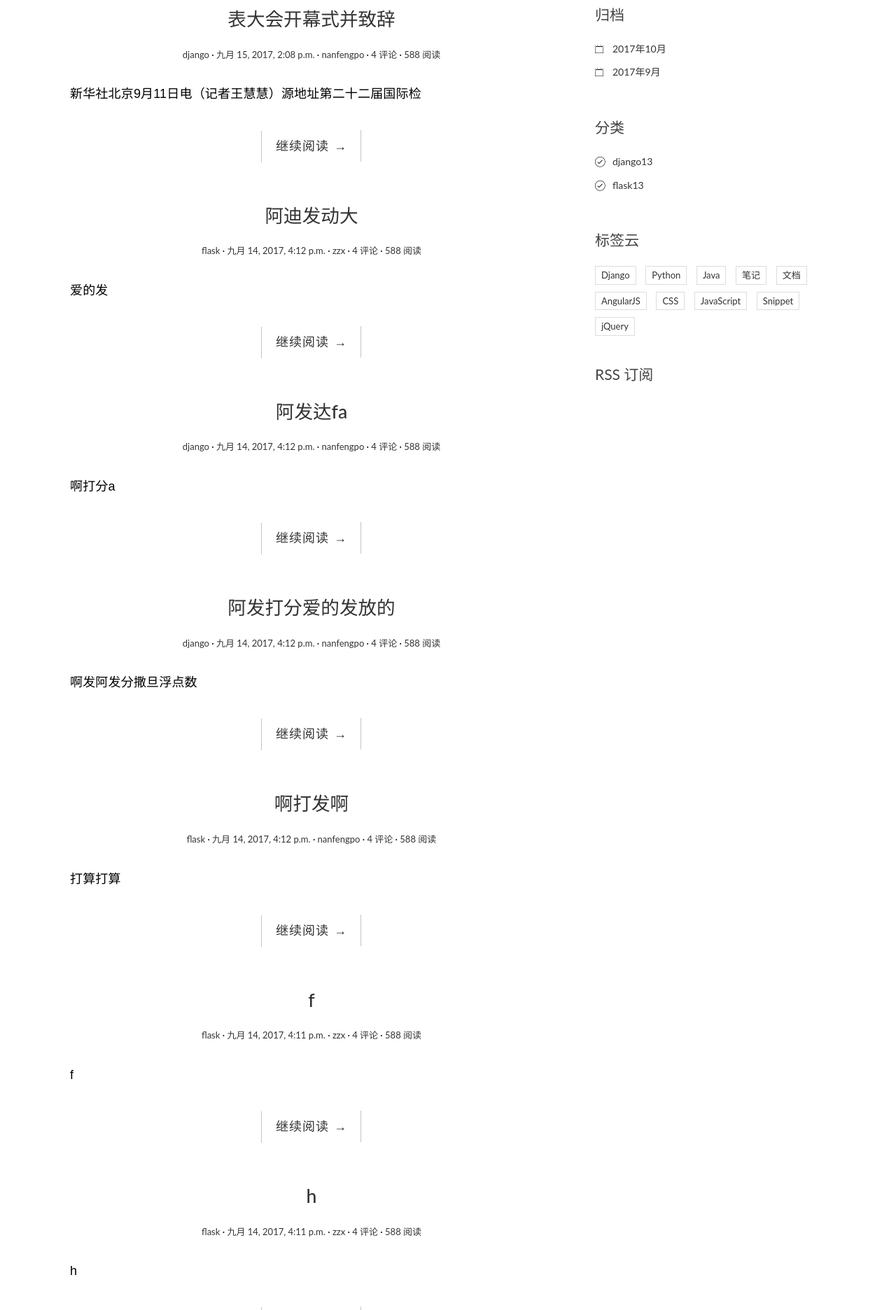
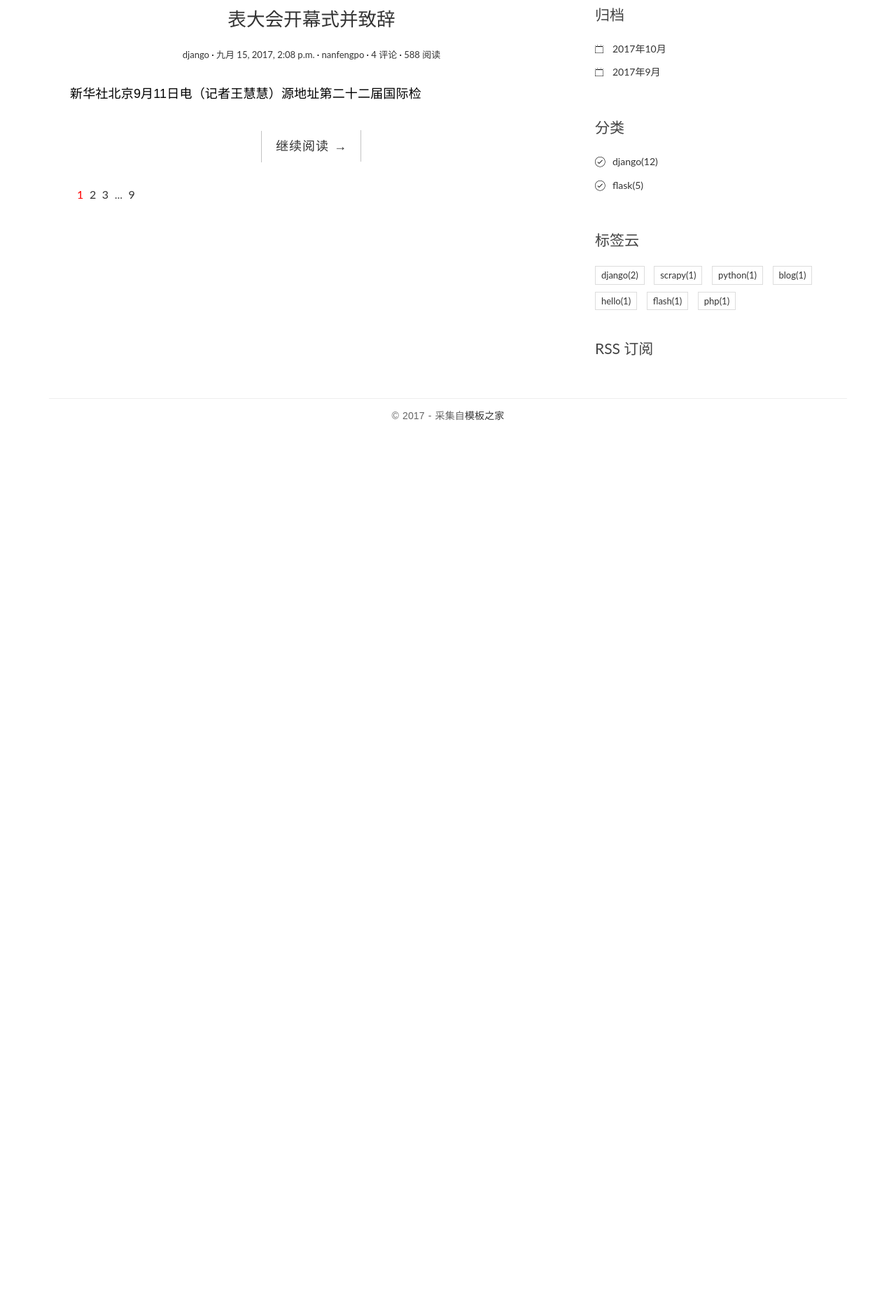
Before and after one commit to DaimaDaxia/django-blog, a Django app: page / in a window 1280 px wide. Shown: the part 453-2325 px from the top of the page at 70% size. After the commit the page ends 1054 px from the top, so only its background shows below. Run offline with Django 3.2, Linux system fonts and the light colour scheme; data comes from the database, SQL or seed files in the repository; both versions use the stored data as it was after the commit; some libraries are stand-ins or nearby versions.

Commit message:
添加云标签

```diff
--- a/blogproject/blog/models.py
+++ b/blogproject/blog/models.py
@@ -21,7 +21,7 @@
     body = models.TextField()
     created_time = models.DateTimeField()
     modified_time = models.DateTimeField()
-    views = models.IntegerField()
+    views = models.IntegerField(default=0)
     # 摘要
     excerpt = models.CharField(max_length=256,blank=True)
 
--- a/blogproject/blog/templatetags/blog_tags.py
+++ b/blogproject/blog/templatetags/blog_tags.py
@@ -1,6 +1,7 @@
 from django import template
+from django.db.models.aggregates import Count
 
-from ..models import Post,Category
+from ..models import Post, Category, Tag
 
 register = template.Library()
 
@@ -14,4 +15,11 @@
 
 @register.simple_tag
 def get_categories():
-    return Category.objects.all()
+    return Category.objects.annotate(
+        num_post = Count('post')
+    ).filter(num_post__gt=0)
+@register.simple_tag
+def get_tags():
+    return Tag.objects.annotate(
+        num_posts=Count('post')
+    ).filter(num_posts__gt=0)
--- a/blogproject/blog/urls.py
+++ b/blogproject/blog/urls.py
@@ -7,6 +7,7 @@
 urlpatterns = [
     url(r'^$',views.IndexView.as_view(),name='index'),
     url(r'^post/(?P<pk>[0-9]+)/$',views.PostDetailView.as_view(),name='detail'),
-    url(r'archives/(?P<year>[0-9]{4})/(?P<month>[0-9]{0,2})/$', views.ArchivesView.as_view(),name='archives'),
-    url(r'category/(?P<pk>[0-9]+)/$', views.CategoryView.as_view(), name='category'),
+    url(r'^archives/(?P<year>[0-9]{4})/(?P<month>[0-9]{0,2})/$', views.ArchivesView.as_view(),name='archives'),
+    url(r'^category/(?P<pk>[0-9]+)/$', views.CategoryView.as_view(), name='category'),
+    url(r'^tag/(?P<tag_pk>\d+)/$', views.TagView.as_view(), name='tag')
 ]
--- a/blogproject/blog/views.py
+++ b/blogproject/blog/views.py
@@ -2,7 +2,7 @@
 from django.views.generic import ListView, DetailView
 from markdown import markdown
 
-from .models import Post,Category
+from .models import Post, Category, Tag
 from comment.models import Comment
 from comment.forms import CommentForm
 
@@ -10,6 +10,62 @@
     model = Post
     template_name = 'blog/index.html'
     context_object_name = 'post_list'
+    paginate_by = 2
+
+    def pagination_data(self, paginator, page, is_paginated):
+        if not is_paginated:
+            return {}
+        more_pages = 2
+        first = False
+        left_has_more = False
+        left = []
+        page_number = page.number
+        right = []
+        right_has_more = False
+        last = False
+        total_pages = paginator.num_pages
+        page_range = paginator.page_range
+        if page_number == 1:
+            right = page_range[page_number:page_number+more_pages]
+            if right[-1]<total_pages-1:
+                right_has_more = True
+            if right[-1]<total_pages:
+                last = True
+        elif page_number == total_pages:
+            temp = page_number-more_pages-1
+            left = page_range[(temp if temp > 0 else 0):page_number-1]
+            if left[0] > 2:
+                left_has_more = True
+            if left[0] > 1:
+                first = True
+        else:
+            temp = page_number-more_pages-1
+            left = page_range[(temp if temp > 0 else 0):page_number-1]
+            right = page_range[page_number:page_number + more_pages]
+            if right[-1]<total_pages-1:
+                right_has_more=True
+            if right[-1]<total_pages:
+                last=True
+            if left[0] > 2:
+                left_has_more = True
+            if left[0] > 1:
+                first = True
+        data = {
+            'left': left,
+            'right': right,
+            'left_has_more':left_has_more,
+            'right_has_more': right_has_more,
+            'first': first,
+            'last': last,
+        }
+        return data
+    def get_context_data(self, **kwargs):
+        context = super().get_context_data(**kwargs)
+        paginator = context.get('paginator')
+        page = context.get('page_obj')
+        is_paginated = context.get('is_paginated')
+        context.update(self.pagination_data(paginator,page,is_paginated))
+        return context
 
 class PostDetailView(DetailView):
     model = Post
@@ -49,3 +105,8 @@
     def get_queryset(self):
         cate = get_object_or_404(Category, pk=self.kwargs.get('pk'))
         return super().get_queryset().filter(category=cate)
+
+class TagView(IndexView):
+    def get_queryset(self):
+        tag = get_object_or_404(Tag, pk=self.kwargs.get('tag_pk'))
+        return super().get_queryset().filter(tags=tag)
--- a/blogproject/templates/blog/base.html
+++ b/blogproject/templates/blog/base.html
@@ -101,7 +101,7 @@
                     <ul>
                         {% for category in category_list %}
                             <li>
-                                <a href="{% url 'blog:category' category.pk %}">{{ category.name }}<span class="post-count">13</span></a>
+                                <a href="{% url 'blog:category' category.pk %}">{{ category.name }}<span class="post-count">({{category.num_post}})</span></a>
                             </li>
                         {% empty %}
                             没有分类
@@ -110,37 +110,15 @@
                 </div>
                 <div class="widget widget-tag-cloud">
                     <h3 class="widget-title">标签云</h3>
+                    {% get_tags as tag_list %}
                     <ul>
+                        {% for tag in tag_list %}
                         <li>
-                            <a href="#">Django</a>
+                            <a href="{% url 'blog:tag' tag.pk %}">{{tag.name}}<sapn>({{tag.num_posts}})</sapn></a>
                         </li>
-                        <li>
-                            <a href="#">Python</a>
-                        </li>
-                        <li>
-                            <a href="#">Java</a>
-                        </li>
-                        <li>
-                            <a href="#">笔记</a>
-                        </li>
-                        <li>
-                            <a href="#">文档</a>
-                        </li>
-                        <li>
-                            <a href="#">AngularJS</a>
-                        </li>
-                        <li>
-                            <a href="#">CSS</a>
-                        </li>
-                        <li>
-                            <a href="#">JavaScript</a>
-                        </li>
-                        <li>
-                            <a href="#">Snippet</a>
-                        </li>
-                        <li>
-                            <a href="#">jQuery</a>
-                        </li>
+                        {% empty %}
+                        没有标签
+                        {% endfor %}
                     </ul>
                 </div>
                 <div class="rss">
--- a/blogproject/templates/blog/index.html
+++ b/blogproject/templates/blog/index.html
@@ -25,24 +25,43 @@
 {% empty %}
 <div class="no-post">暂时还没有发布的文章！</div>
 {% endfor %}
-<!-- 简单分页效果
-<div class="pagination-simple">
-<a href="#">上一页</a>
-<span class="current">第 6 页 / 共 11 页</span>
-<a href="#">下一页</a>
-</div>
--->
-<div class="pagination">
-    <ul>
-        <li><a href="">1</a></li>
-        <li><a href="">...</a></li>
-        <li><a href="">4</a></li>
-        <li><a href="">5</a></li>
-        <li class="current"><a href="">6</a></li>
-        <li><a href="">7</a></li>
-        <li><a href="">8</a></li>
-        <li><a href="">...</a></li>
-        <li><a href="">11</a></li>
-    </ul>
-</div>
+{% if is_paginated %}
+    <div class="pagination">
+        <ul>
+            {% if first %}
+                <li>
+                    <a href="?page=1">1</a>
+                </li>
+            {% endif %}
+            {% if left %}
+                {% if left_has_more%}
+                    <li><span>...</span></li>
+                {% endif %}
+                {% for i in left %}
+                    <li>
+                        <a href="?page={{i}}">{{i}}</a>
+                    </li>
+                {% endfor %}
+            {% endif %}
+            <li class="current">
+                <a href="?page={{page_obj.number}}">{{page_obj.number}}</a>
+            </li>
+            {% if right%}
+                {% for i in right %}
+                    <li>
+                        <a href="?page={{i}}">{{i}}</a>
+                    </li>
+                {% endfor %}
+                {% if right_has_more %}
+                    <li><span>...</span></li>
+                {% endif %}
+            {% endif %}
+            {% if last %}
+                <li>
+                    <a href="?page={{paginator.num_pages}}">{{paginator.num_pages}}</a>
+                </li>
+            {% endif %}
+        </ul>
+    </div>
+{% endif %}
 {% endblock main %}
```
Also changed, not shown: blogproject/templates/blog/detail.html (+10 -0 lines), blogproject/blog/feeds.py (added), blogproject/db.sqlite3.
